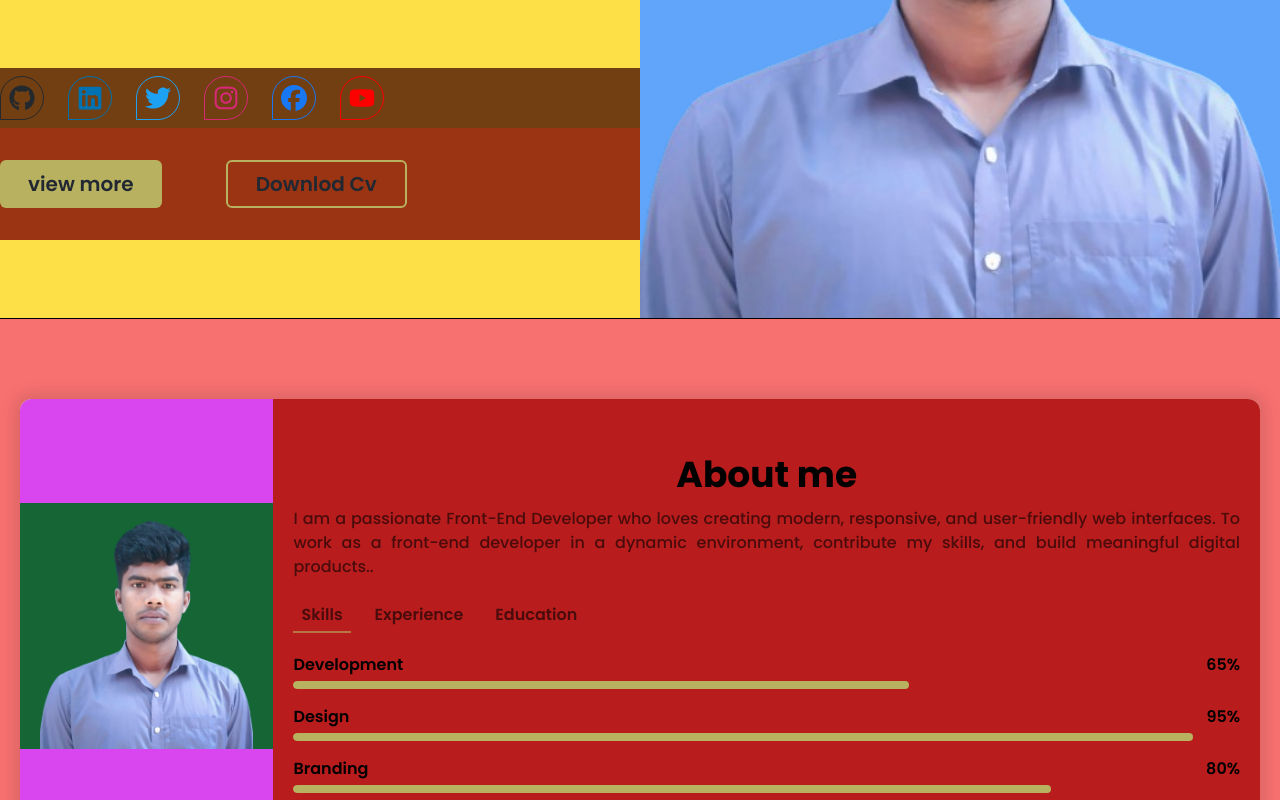
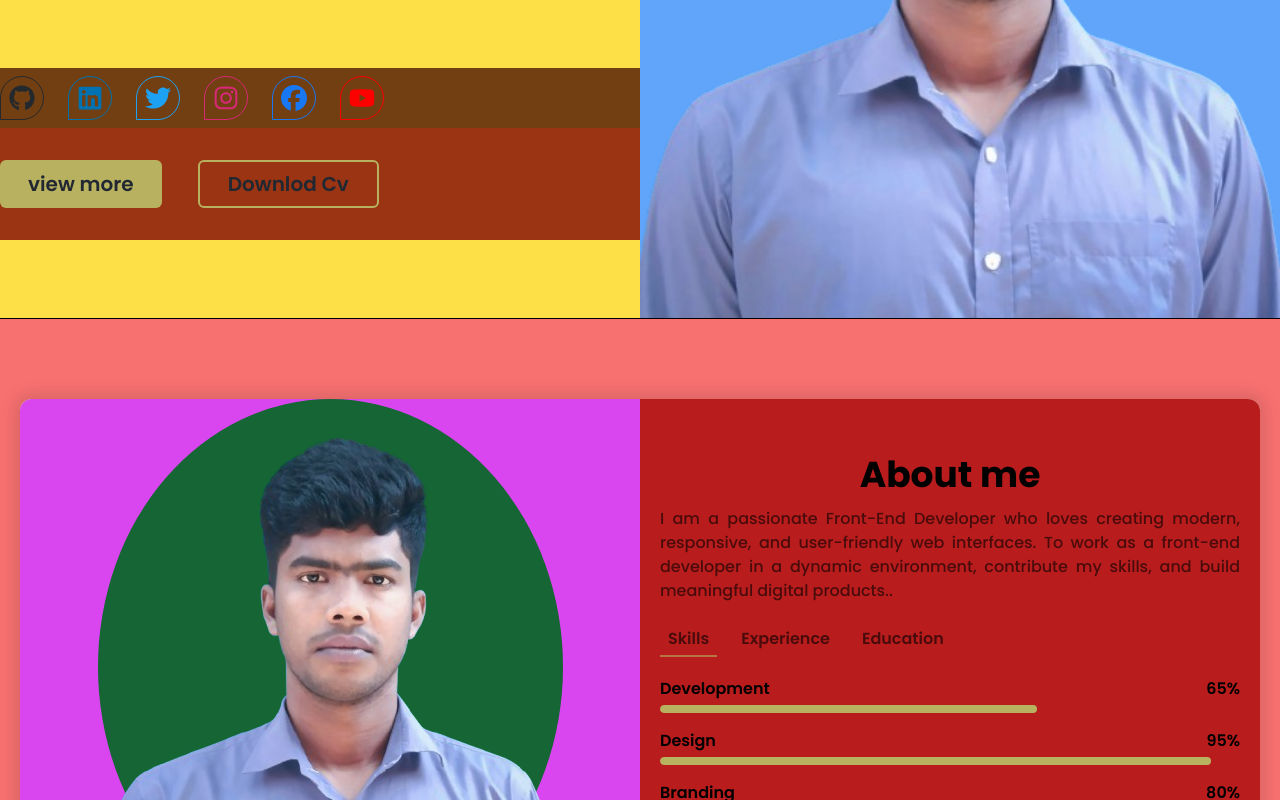
Before and after one commit to Limon-sheikh/My-portfolio, a React (Vite) app in the folder my-website/: page / in a window 1280 px wide. Shown: the part 500-1300 px from the top of the page. Built offline with nearby package versions, Linux system fonts and the light colour scheme.

Commit message:
md device responsive

```diff
--- a/my-website/src/pages/About.jsx
+++ b/my-website/src/pages/About.jsx
@@ -3,7 +3,7 @@ import TabButtons from "../components/about/TabButton";
 import { aboutInfo } from "../data/about";
 import TabContent from "../components/about/TabContent";
 
-import Test from "../components/Test";
+// import Test from "../components/Test";
 
 const About = () => {
   const [activeTab, setActiveTab] = useState("skills");
@@ -11,15 +11,14 @@ const About = () => {
   return (
     <section id="about" className="md:bg-red-400 ">
       <div className="container mx-auto px-5 py-20">
-        <div id="wraper" className="rounded-xl pb-10 overflow-hidden shadow-[0px_0px_15px_7px_rgba(0,_0,_0,_0.1)]
-          md:flex md:bg-green-200">
-          <div className="flex flex-col items-center justify-center  md:bg-fuchsia-500">
-            <div className=" flex justify-center items-center     md:bg-green-800 ">
-              <img src={aboutInfo.image} alt="about image" className="px-5" />
+        <div id="wraper" className="rounded-xl overflow-hidden shadow-[0px_0px_15px_7px_rgba(0,_0,_0,_0.1)] md:flex md:bg-green-200">
+          <div className="flex flex-col items-center justify-center md:w-[50%]  md:bg-fuchsia-500">
+            <div className=" flex justify-center items-center md:rounded-[50%]    md:bg-green-800 ">
+              <img src={aboutInfo.image} alt="about image" className="px-5 md:px-0" />
             </div>
           </div>
 
-          <div className="px-5 pt-14 col-span-6  lg:bg-red-700">
+          <div className="px-5 pt-14 col-span-6 pb-10 md:w-[50%] md:bg-red-700">
             <div className="text-center">
               <h1 className="text-4xl font-bold">{aboutInfo.title}</h1>
               <p className="text-md pb-5 pt-3 text-justify font-medium opacity-60">{aboutInfo.description}</p>
--- a/my-website/src/pages/Hero.jsx
+++ b/my-website/src/pages/Hero.jsx
@@ -51,7 +51,7 @@ const Home = () => {
                 ))}
               </div>
 
-              <div className="flex justify-between gap-4 md:justify-start md:gap-16 py-8  md:bg-orange-800">
+              <div className="flex justify-between gap-4 md:justify-start md:gap-9 py-8  md:bg-orange-800">
                 <Button title="view more" border={false}
                   className="bg-accent text-gray px-7 py-2 font-semibold text-[4vw] sm:text-[3vw] md:text-xl hover:bg-hover
                     transition-all duration-150 ease-linear rounded-md "
--- a/my-website/src/pages/Services.jsx
+++ b/my-website/src/pages/Services.jsx
@@ -14,7 +14,7 @@ const Services = () => {
             <p className="font-medium opacity-60">{serviceTitle.description}</p>
           </div>
         </div>
-        <div className="grid gap-14">
+        <div className="grid gap-14 grid-cols-1 md:gap-8 md:grid-cols-2 lg:grid-cols-3">
           {cardData.map((item) => (
             <Card
               id={item.id}
```
